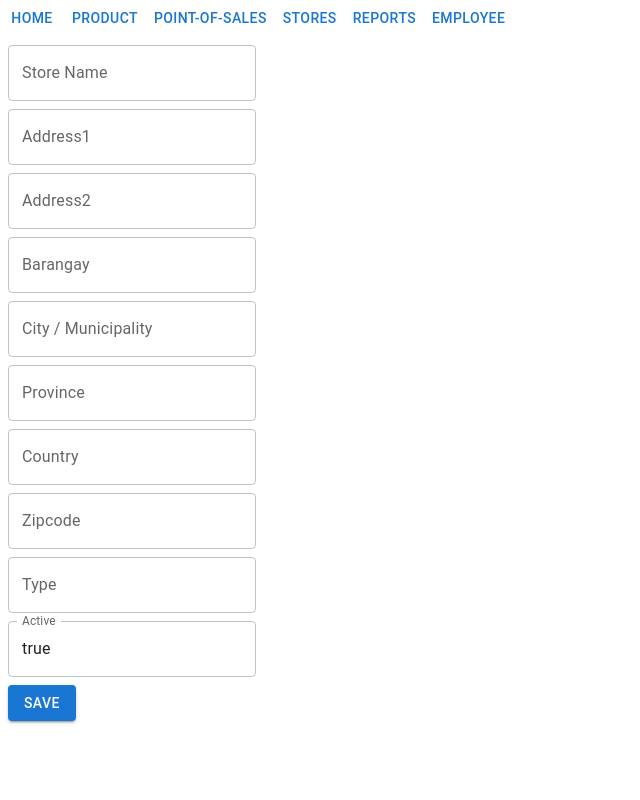
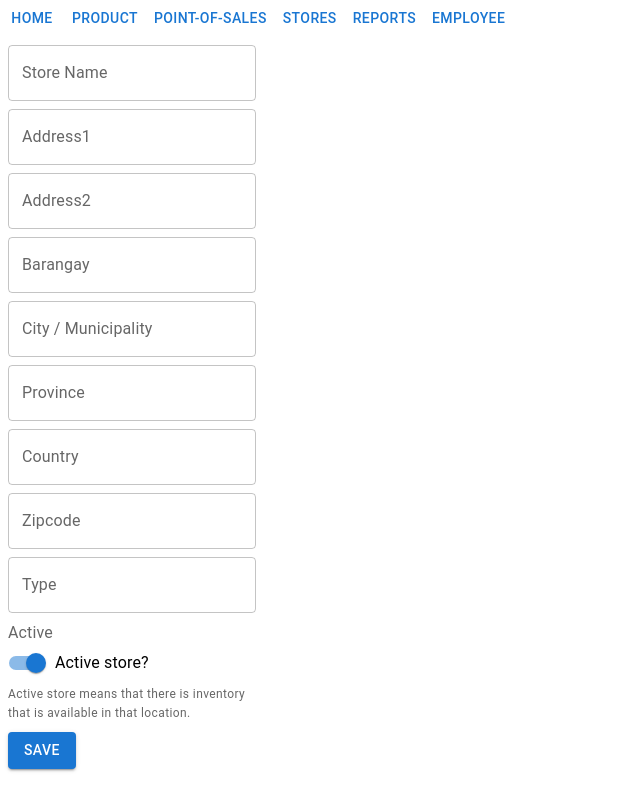
Before and after one commit to jaslife1/bcms-product-mgmt, a React app: page /addstore in a window 1280 px wide. Shown: the whole page, without its empty margins (0-640 px from the left). Built offline with nearby package versions, Linux system fonts and the light colour scheme; what react-relay would draw is missing.

Commit message:
Change Active to a switch toggle

```diff
--- a/src/components/AddStore.js
+++ b/src/components/AddStore.js
@@ -1,6 +1,7 @@
 import React, {Component} from "react";
 import Box from "@mui/material/Box"
-import { TextField, FormControl, InputLabel, OutlinedInput, Button, InputAdornment } from "@mui/material";
+import { TextField, Button, FormControl, FormControlLabel, FormGroup, FormLabel, FormHelperText } from "@mui/material";
+import Switch from "@mui/material/Switch"
 import AddNewStoreMutation from "../mutations/AddNewStoreMutation";
 import SimpleDialog from "./SimpleDialog";
 
@@ -114,13 +115,21 @@ class AddStore extends Component {
                         />
                 </div>
                 <div>
-                    <TextField
-                        id="outlined-basic"
-                        label="Active"
-                        variant="outlined"
-                        value={this.state.active}
-                        onChange={(e) => this.setState({ active: e.target.value })}
-                        />
+                    <FormControl component="fieldset" variant="standard">
+                        <FormLabel component="legend">Active</FormLabel>
+                        <FormGroup>
+                            <FormControlLabel
+                                control={
+                                    <Switch
+                                        checked={this.state.active}
+                                        onChange={(e) => this.setState({ active: e.target.checked })}
+                                        name="active" />
+                                }
+                                label="Active store?"
+                            />
+                        </FormGroup>
+                        <FormHelperText>Active store means that there is inventory that is available in that location.</FormHelperText>
+                    </FormControl>
                 </div>
                 <div>
                     <Button variant="contained"
```
